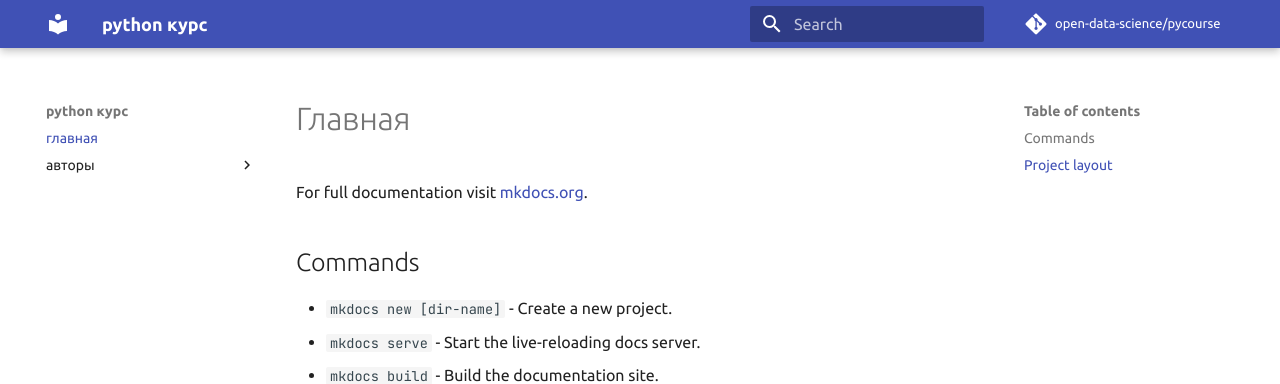
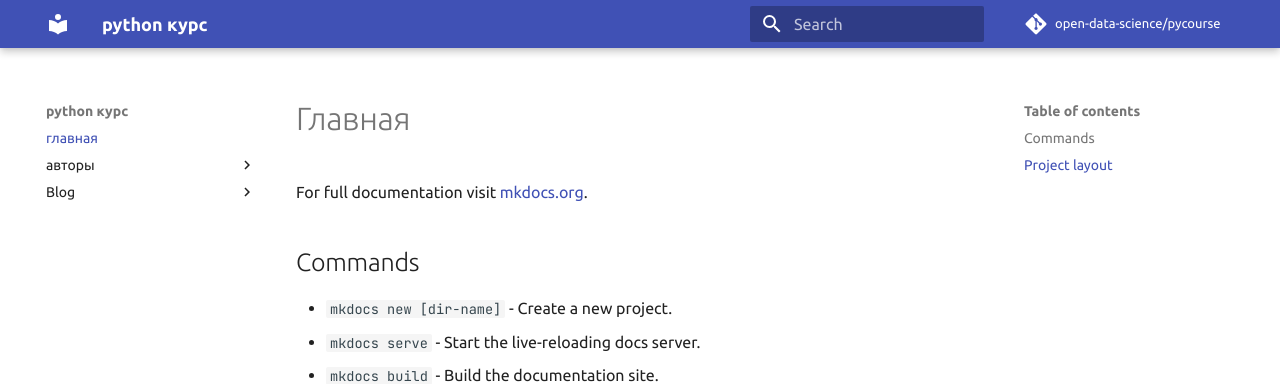
Before and after one commit to open-data-science/pycourse, an MkDocs documentation site: the page built from docs/index.md, in a window 1280 px wide. Shown: the top 384 px of the page. Built offline with MkDocs 1.6.1 and Material for MkDocs 9.7.7, drawn with Linux system fonts in a browser that asks for light colours; comment, search, counter and statistics services are not loaded.

```diff
--- a/mkdocs.yml
+++ b/mkdocs.yml
@@ -50,3 +50,5 @@ nav:
   - главная: index.md
   - авторы:
     - authors.md
+  - Blog:
+    - blog/index.md
```
Also changed, not shown: docs/blog/index.md (added, +1 -0 lines).
